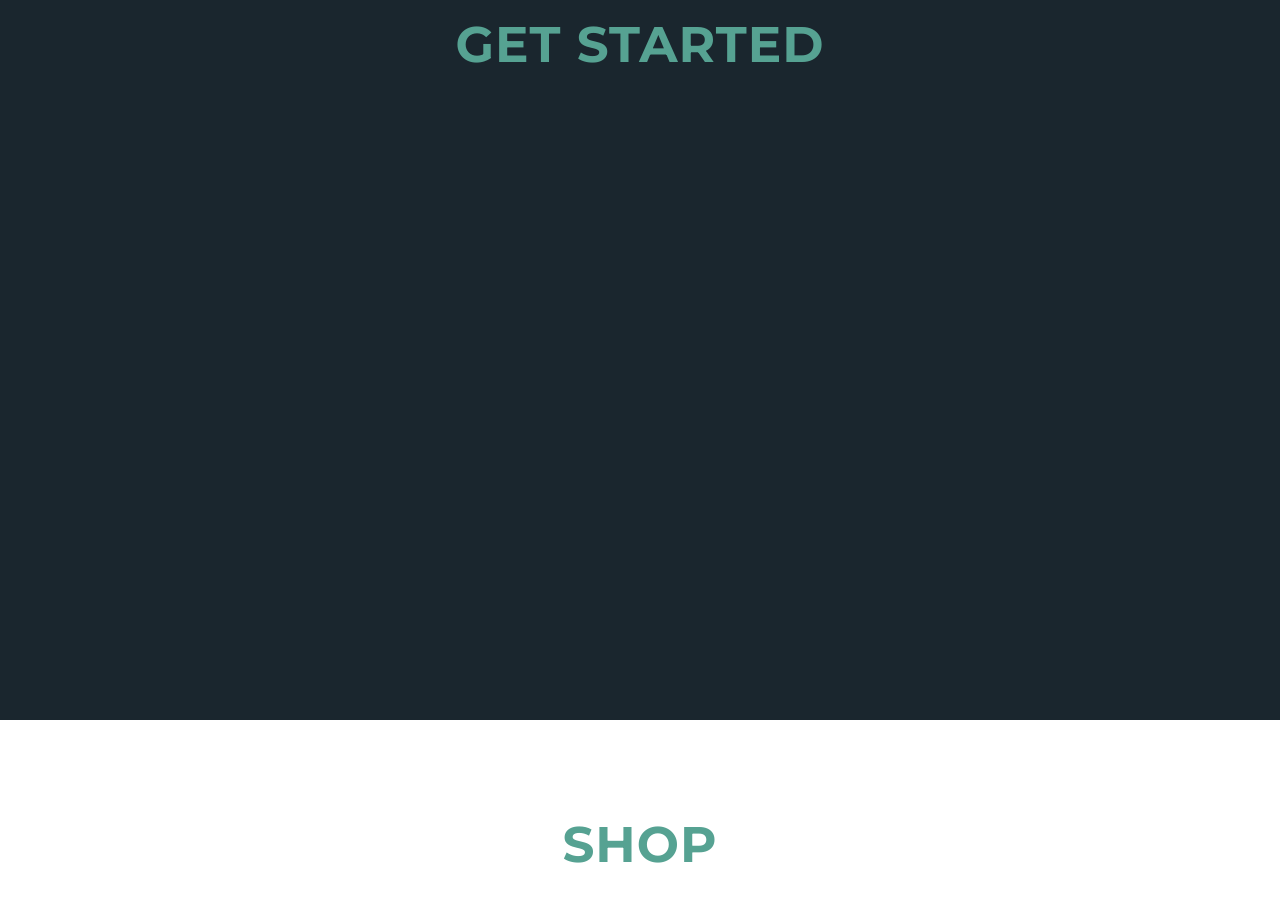
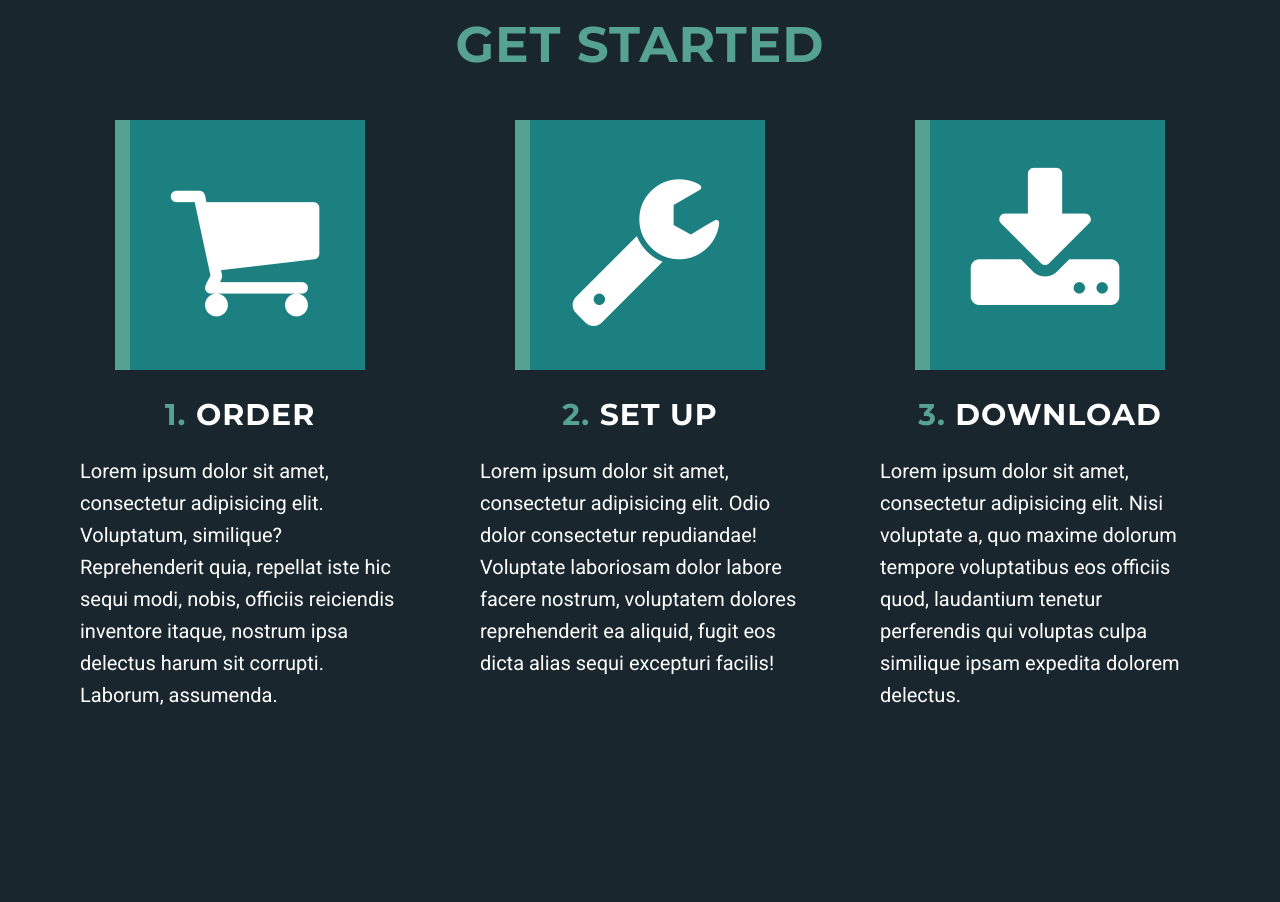
Before and after one commit to alexmattorr/smarthub, a plain HTML site: page index.html in a window 1280 px wide. Shown: the part 2480-3382 px from the top of the page. Drawn offline with Linux system fonts and the light colour scheme.

Commit message:
Get started section.

```diff
--- a/index.html
+++ b/index.html
@@ -232,10 +232,37 @@
             </div>
     </section>
 
-    <section id="get-started" class="container content-section text-center">
+    <section id="get-started" class="container content-section text-center get-started-section">
         <div class="row">
             <div class="col-lg-8 col-lg-offset-2">
                 <h2>Get Started</h2>
+            </div>
+
+            <div class="slice">
+                <div class="slice-item">
+                    <div class="icon-wrapper">
+                        <i class="fa fa-shopping-cart"></i>
+                    </div>
+                    <h4><span>1.</span> Order</h4>
+                    <p>Lorem ipsum dolor sit amet, consectetur adipisicing elit. Voluptatum, similique? Reprehenderit quia, repellat iste hic sequi modi, nobis, officiis reiciendis inventore itaque, nostrum ipsa delectus harum sit corrupti. Laborum, assumenda.</p>
+                </div>
+
+                <div class="slice-item">
+                    <div class="icon-wrapper">
+                        <i class="fa fa-wrench"></i>
+                    </div>
+                    <h4><span>2.</span> Set up</h4>
+                    <p>Lorem ipsum dolor sit amet, consectetur adipisicing elit. Odio dolor consectetur repudiandae! Voluptate laboriosam dolor labore facere nostrum, voluptatem dolores reprehenderit ea aliquid, fugit eos dicta alias sequi excepturi facilis!</p>
+                </div>
+
+                <div class="slice-item">
+                    <div class="icon-wrapper">
+                        <i class="fa fa-download"></i>
+                    </div>
+                    <h4><span>3.</span> Download</h4>
+                    <p>Lorem ipsum dolor sit amet, consectetur adipisicing elit. Nisi voluptate a, quo maxime dolorum tempore voluptatibus eos officiis quod, laudantium tenetur perferendis qui voluptas culpa similique ipsam expedita dolorem delectus.</p>
+                </div>
+
             </div>
         </div>
     </section>
--- a/sass/layout/_slice.scss
+++ b/sass/layout/_slice.scss
@@ -2,6 +2,7 @@
     display: table;
     table-layout: fixed; // makes items equal sizes automatically
     width: 100%;
+    margin: 100px 0;
 }
 
 .slice-item {
--- /dev/null
+++ b/sass/pages/_get-started.scss
@@ -0,0 +1,50 @@
+.get-started-section {
+	.icon-wrapper {
+		width: 250px;
+		height: 250px;
+		margin: 0 auto;
+		background: $dark-teal;
+		border-left: 15px solid $teal;
+		.fa {
+			color: $light;
+			font-size: 10rem;
+			padding: 50px 5px 0 0;
+		}
+	}
+
+	h4 {
+		margin-top: 30px;
+		color: $light;
+		span {
+			color: $teal;
+		}
+	}
+
+	p {
+		width: 80%;
+		margin: 0 auto 50px auto;
+		color: $light;
+		text-align: left;
+	}
+}
+
+@media(max-width: $tablet) {
+	.get-started-section {
+		.icon-wrapper {
+			width: 200px;
+			height: 200px;
+			.fa { padding-top: 30px; }
+		}
+	}
+}
+
+@media(max-width: $phone) {
+	.get-started-section {
+		.icon-wrapper {
+			margin-top: 50px;
+			width: 250px;
+			height: 250px;
+			.fa { padding-top: 50px;}
+		}
+	}
+}
--- a/sass/pages/_how-it-works.scss
+++ b/sass/pages/_how-it-works.scss
@@ -9,7 +9,6 @@
     -o-background-size: cover;
 
     .slice {
-    	margin: 150px 0;
     	color: $light;
 		.slice-item {
 			text-align: left;
@@ -34,6 +33,9 @@
 		.slice {
 			.slice-item {
 				h5 {
+					width: 90%;
+					margin-left: auto;
+					margin-right: auto;
 					&:first-child {
 						margin-top: 60px;
 					}
--- a/sass/pages/_intro.scss
+++ b/sass/pages/_intro.scss
@@ -1,7 +1,7 @@
 .intro {
     display: table;
     width: 100%;
-    height: auto;
+    height: 100%;
     padding: 100px 0;
     color: $light;
     text-align: center;
--- a/sass/styles.scss
+++ b/sass/styles.scss
@@ -20,6 +20,7 @@
 // PAGES
 @import "pages/intro";
 @import "pages/how-it-works";
+@import "pages/get-started";
 @import "pages/shop";
 
 // FONT AWESOME
```
Also changed, not shown: stylesheets/styles.css.
